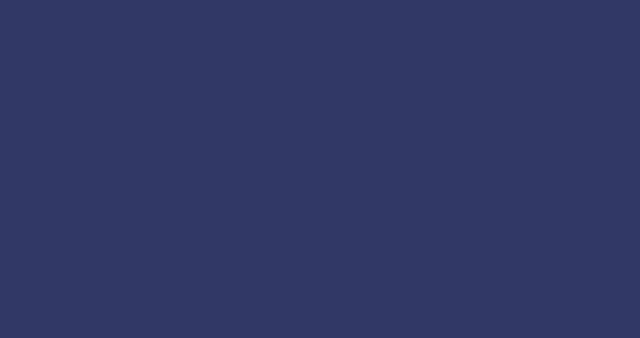
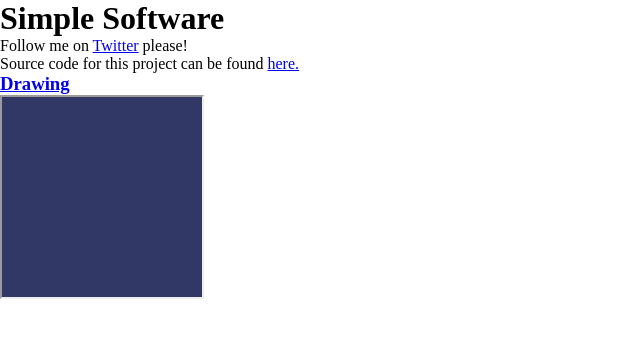
Before and after one commit to tyler236712/simplesoftware, a plain HTML site: page index.html in a window 1280 px wide. Shown: the whole page, without its empty margins (0-640 px from the left). Drawn offline with Linux system fonts and the light colour scheme.

Commit message:
updated home page

```diff
--- a/index.html
+++ b/index.html
@@ -13,15 +13,17 @@
         html, body {
             height: 100vh;
             width: 100vw;
-            --bg-color: #313866;
-            background-color: var(--bg-color);
-            --pen-color: #974EC3;
-            overflow: hidden;
         }
 
     </style>
 </head>
 <body>
-
+    <h1>Simple Software</h1>
+    <p>Follow me on <a href="https://twitter.com/tyler236712">Twitter</a> please!</p>
+    <p>Source code for this project can be found <a href="https://github.com/tyler236712/simplesoftware">here.</a></p>
+    <section>
+        <h3><a href="/drawing">Drawing</a></h3>
+        <iframe width="200" height="200" src="/drawing"></iframe>
+    </section>
 </body>
 </html>
```
Also changed, not shown: 1 other file.
